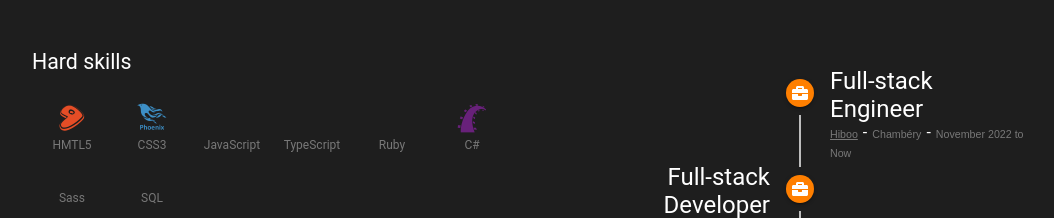
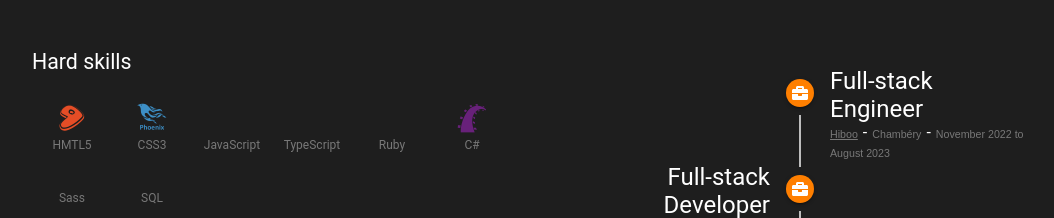
Before and after one commit to Nescabir/blgn-next, a Next.js app: page / in a window 1280 px wide. Shown: the part 866-1084 px from the top of the page, without its empty margins (96-1150 px from the left). Built offline with nearby package versions, Linux system fonts and the light colour scheme; a web font is replaced by a local one.

Commit message:
changed experiences and removed axios occurencies

```diff
--- a/components/Skills.tsx
+++ b/components/Skills.tsx
@@ -20,7 +20,7 @@ function Skills() {
       link: "https://www.hiboo.io/",
       location: "Chambéry",
       startDate: new Date("2022-11-02"),
-      endDate: "Now",
+      endDate: new Date("2023-08-17"),
     },
     {
       name: "Full-stack Developer",
--- a/package.json
+++ b/package.json
@@ -8,7 +8,8 @@
     "start": "pm2 start ecosystem.config.js",
     "stop": "pm2 stop ecosystem.config.js",
     "restart": "pm2 restart ecosystem.config.js",
-    "lint": "next lint"
+    "lint": "next lint",
+    "type-check": "tsc --noEmit"
   },
   "dependencies": {
     "@fortawesome/fontawesome-svg-core": "^1.2.35",
```
Also changed, not shown: pages/projects.tsx (+0 -20 lines), 1 other file (tests, documents, lock files or other folders).
